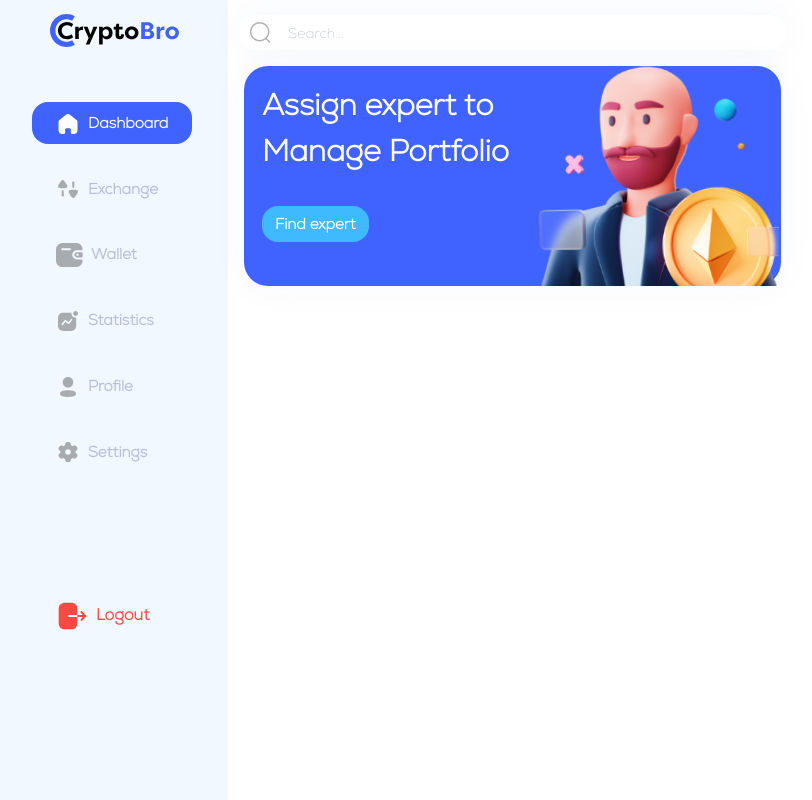
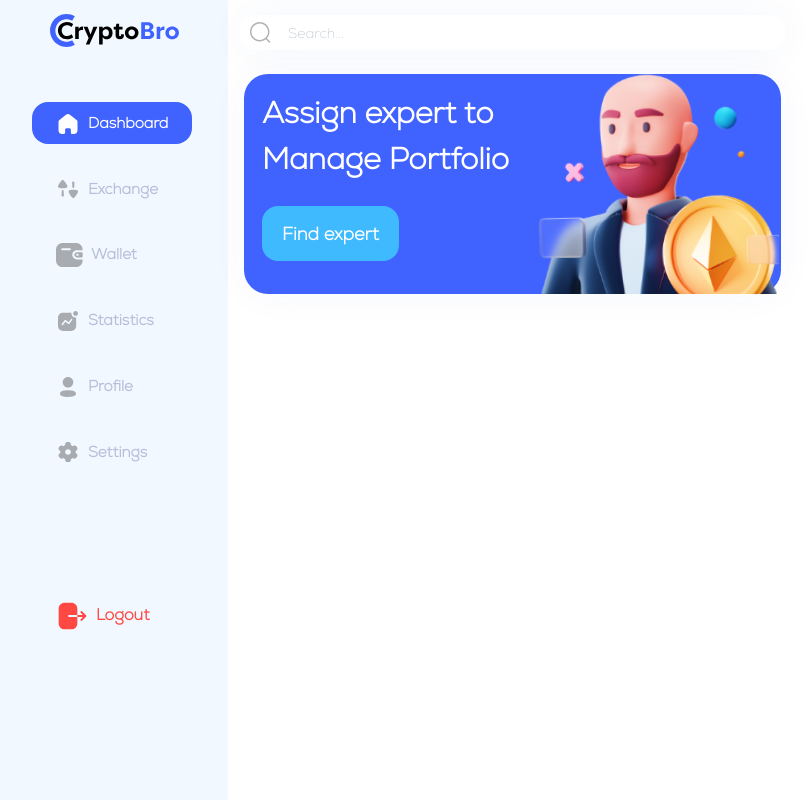
Before and after one commit to Mehranlip/Cryptobro-Dashoard-ReactJs, a React (Vite) app: page / in a window 1280 px wide. Shown: the whole page, without its empty margins (4-816 px from the left). Built offline with nearby package versions, Linux system fonts and the light colour scheme.

Commit message:
fix banner

```diff
--- a/src/components/Banner.jsx
+++ b/src/components/Banner.jsx
@@ -2,13 +2,13 @@ import React from 'react'
 
 function Banner() {
     return (
-        <div className='row banner-body mx-1 mt-3 algin-items-center justify-content-around'>
+        <div className='row banner-body mx-1 mt-4 algin-items-center justify-content-around'>
             <div className='col-12 col-md-auto  p-3 '>
                 <p>
                     Assign expert to <br />
                     Manage Portfolio
                 </p>
-                <button className='btn mt-3'>
+                <button className='btn mt-2'>
                     Find expert
                 </button>
             </div>
--- a/src/index.css
+++ b/src/index.css
@@ -118,12 +118,19 @@ button[type="submit"]:hover {
     color: var(--common-white, #FFF);
     text-align: center;
     font-family: Nexa;
-    font-size: 15px;
+    font-size: 18px;
     font-style: normal;
     font-weight: 800;
     line-height: normal;
     border-radius: 16px;
     background: #40BAFF;
+    padding: 13px 19px;
+}
+
+.banner-body button:hover {
+    color: var(--common-white, #40BAFF);
+    background: #ffffff;
+
 }
 
 .banner-image {
```
